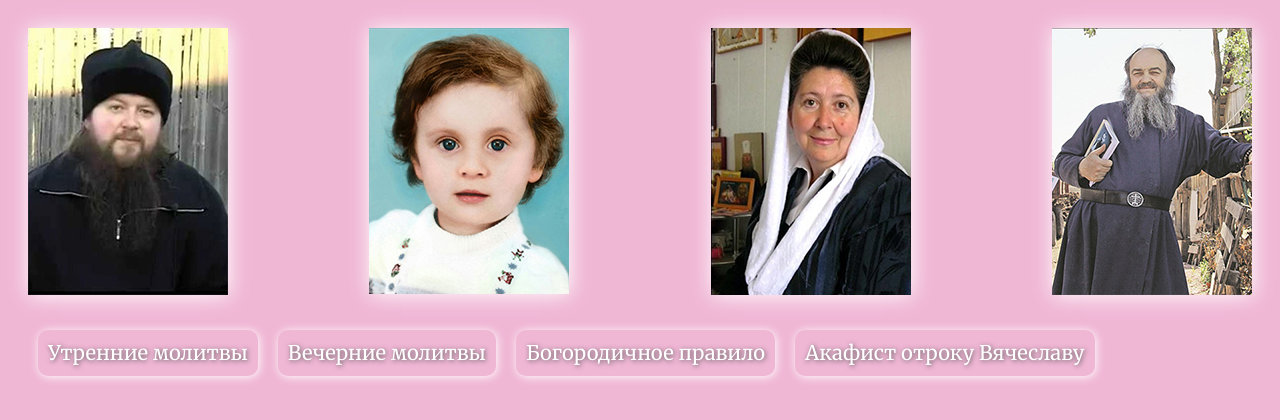
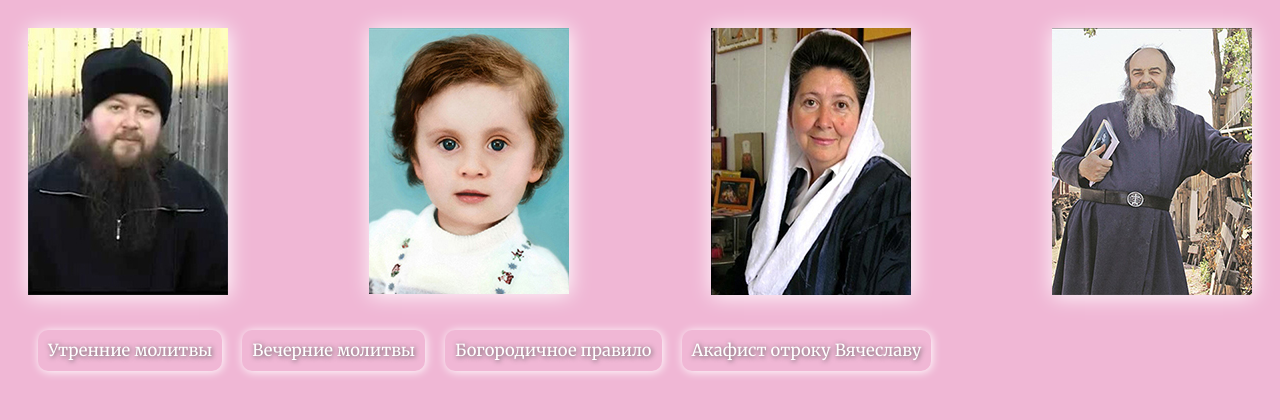
Before and after one commit to Tatiana-Nikonova/pray2, a React (Create React App) app: page / in a window 1280 px wide. Shown: the top 420 px of the page. Built offline with nearby package versions, Linux system fonts and the light colour scheme.

Commit message:
Ссылка шрифт

```diff
--- a/src/App.css
+++ b/src/App.css
@@ -112,17 +112,17 @@ a {
 
 @media (max-width: 767px) {
   a {
-    font-size: calc(18px + 3.4 * ((100vw - 320px) / 1280));
+    font-size: calc(10px + 10.2 * ((100vw - 320px) / 1280));
   }
 }
 
 @media (min-width: 767px) {
   a {
-    font-size: calc(18px + 2 * (110vw / 1280));
+    font-size: calc(10px + 6 * (110vw / 1280));
   }
 }
 
-a:hover {
+a:hover, a:focus {
   background-color: #f1a5ce;
   text-shadow: 1px 1px 5px #272727;
   transition: all 0.5s ease 0s;
--- a/src/App.scss
+++ b/src/App.scss
@@ -76,7 +76,7 @@ a {
 	box-shadow: 1px 1px 10px #fff;
 	text-shadow: 1px 1px 5px rgb(85, 84, 84);
 	font-family: 'Merriweather', serif;
-	@include adaptiveFont(20, 18);
+	@include adaptiveFont(16, 10);
 	transition: all 0.5s ease 0s;
 	&:hover, &:focus {
 		background-color: rgb(241, 165, 206);
```
